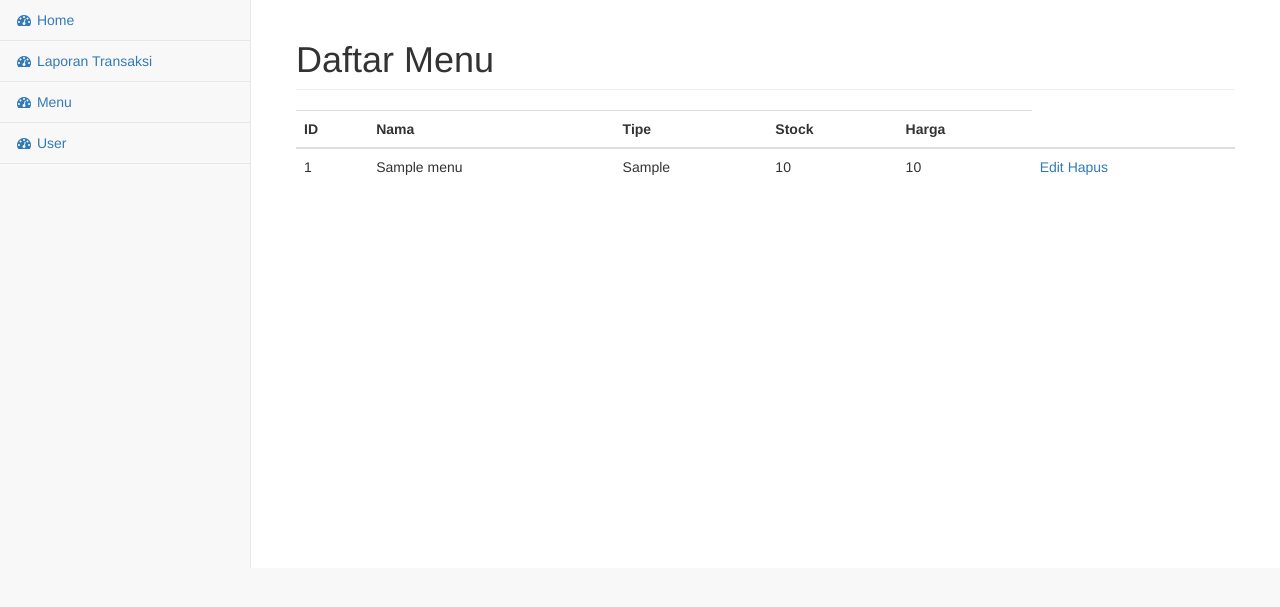
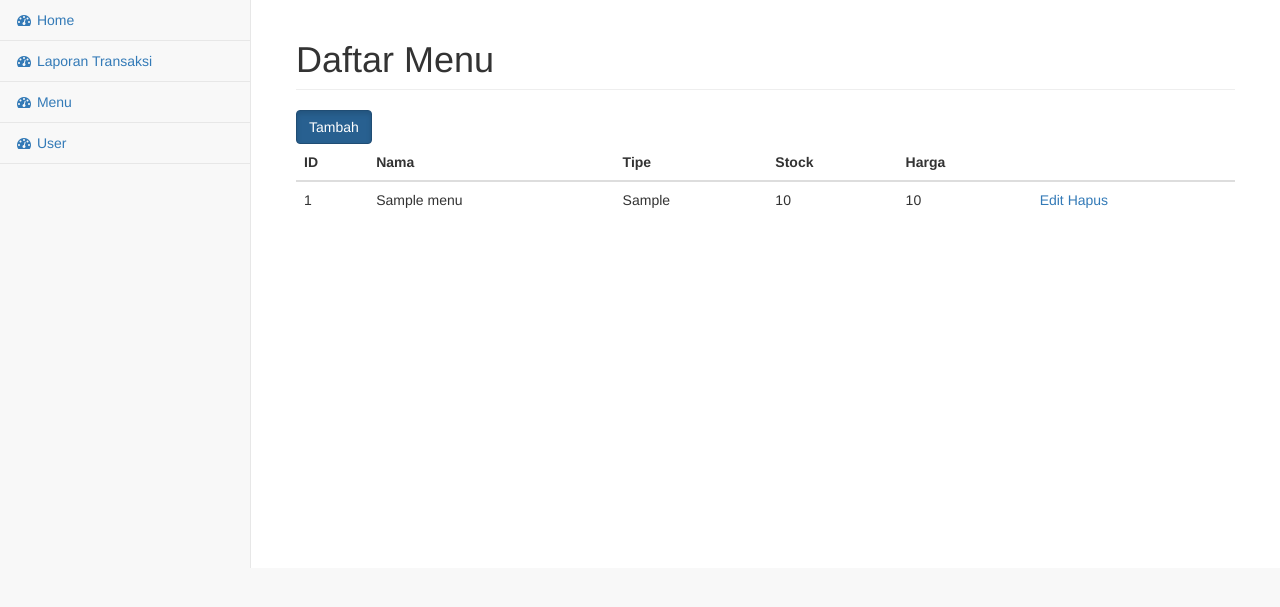
Before and after one commit to mohammadsyafrianabie/SI_Sundari, a CodeIgniter app: page /SI_Sundari/index.php/admin/menu/index in a window 1280 px wide. Shown: the part 51-658 px from the top of the page. Run offline with CodeIgniter, Linux system fonts and the light colour scheme; tables that the repository leaves empty or names only in its code hold one stand-in row (values such as "Sample post").

Commit message:
Update view_menu.php

```diff
--- a/application/views/admin/view_menu.php
+++ b/application/views/admin/view_menu.php
@@ -18,6 +18,9 @@
                         <h1 class="page-header">Daftar Menu</h1>
                          <div class="card-body">
                   <table class="table">
+                  	  <div class="btn btn-primary active" type="submit" value="tambah">Tambah
+                                <div include="view/view_tambahmenu.php">
+                                	 <thead>
                                <tr>
                                  <th>ID</th>
                                  <th>Nama</th>
@@ -25,6 +28,7 @@
                                  <th>Stock</th>
                                  <th>Harga</th>
                                </tr>
+                                </thead>
                                <tbody id="view_menu">
                                </tbody>
                                <?php
```
